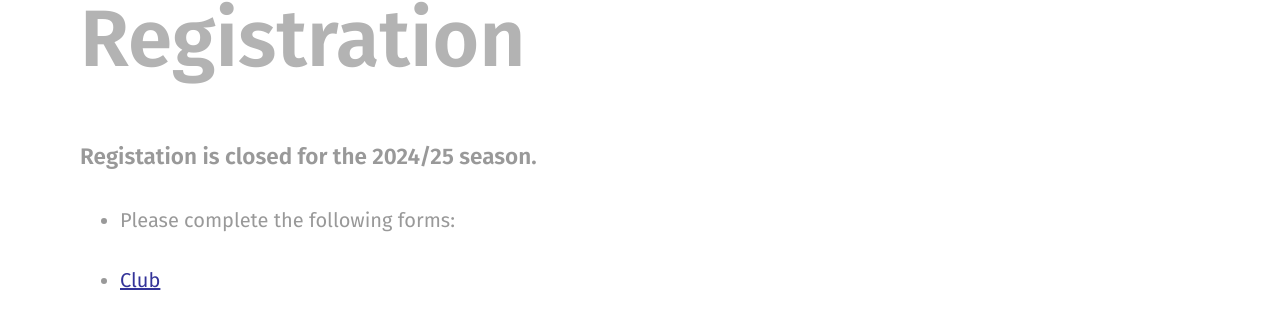
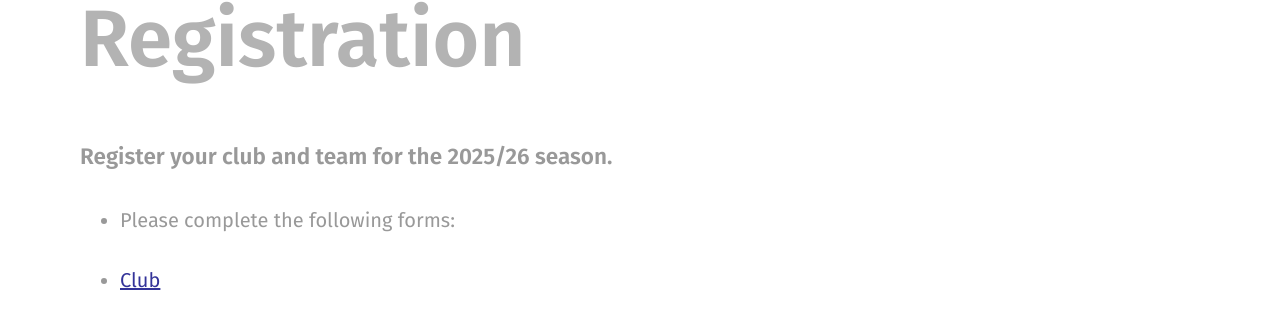
Before and after one commit to rotherleague/Rother, a Jekyll site: the page built from registration.md, in a window 1280 px wide. Shown: the part 324-655 px from the top of the page. Built offline with Jekyll 4.4.1, drawn with Linux system fonts in a browser that asks for light colours; nearby versions of some CDN libraries.

Commit message:
Update registration.md

```diff
--- a/registration.md
+++ b/registration.md
@@ -3,8 +3,8 @@ title: "Registration"
 layout: page
 ---
 
-**Registation is closed for the 2024/25 season.**
- <!--**Register your club and team for the 2024/25 season.**-->
+ <!--**Registation is closed for the 2025/26 season.**-->
+**Register your club and team for the 2025/26 season.**
 
 
 - Please complete the following forms:
```
